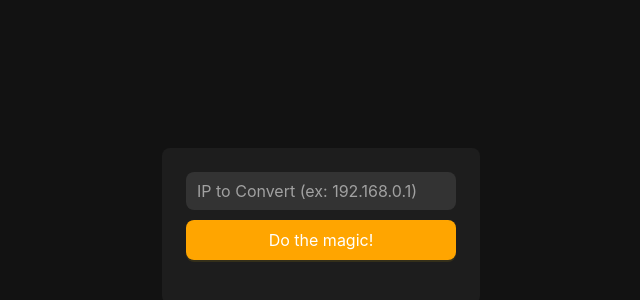
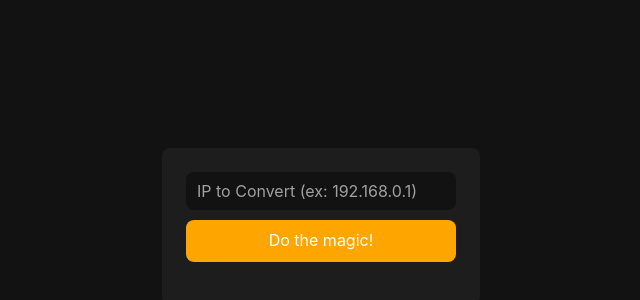
Before and after one commit to Bobagi/IPConverter, a Next.js app: page / in a window 1280 px wide. Shown: the part 174-474 px from the top of the page, without its empty margins (319-959 px from the left). Built offline with nearby package versions, Linux system fonts and the light colour scheme.

Commit message:
refact: defines color palette on configprovider

```diff
--- a/src/app/components/IPConverter/style.css
+++ b/src/app/components/IPConverter/style.css
@@ -7,16 +7,7 @@
 .input {
     margin-bottom: 10px;
     min-width: 250px;
-    background-color: #333;
     border: 0;
-}
-
-.input:hover {
-    background-color: #444;
-}
-
-.input:focus {
-    background-color: #555;
 }
 
 .input::placeholder {
--- a/src/app/page.tsx
+++ b/src/app/page.tsx
@@ -9,6 +9,12 @@ const Home: React.FC = () => {
             theme={{
                 token: {
                     colorPrimary: '#FFA500',
+                    colorPrimaryBorder: '#FFA500',
+                    colorPrimaryHover: '#FFA500',
+                    colorPrimaryActive: '#FFA500',
+                    colorBgContainer: '#121212',
+                    colorBorder: '#d9d9d9',
+                    colorPrimaryBg: '#FFA500',
                 },
             }}
         >
```
